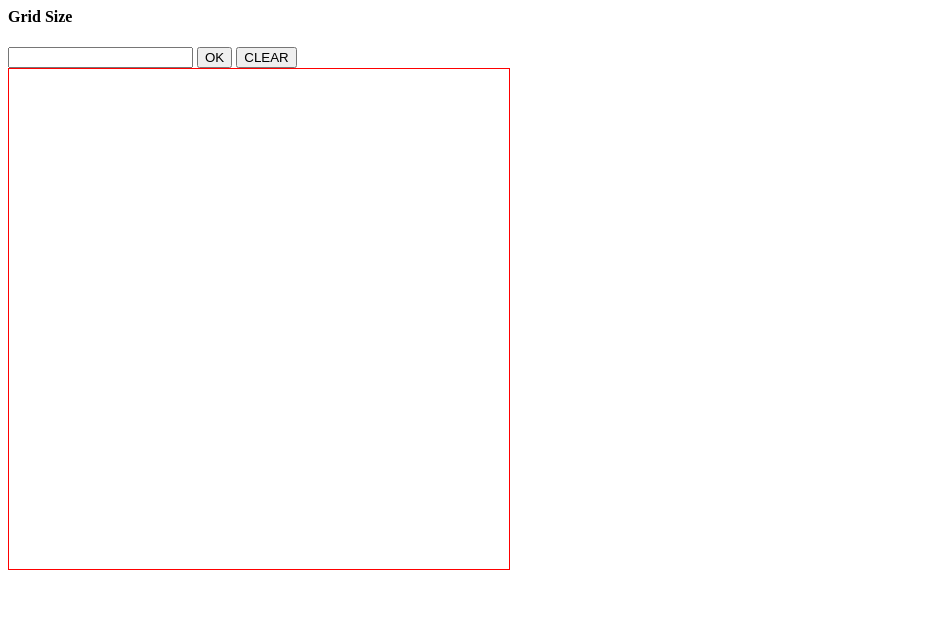
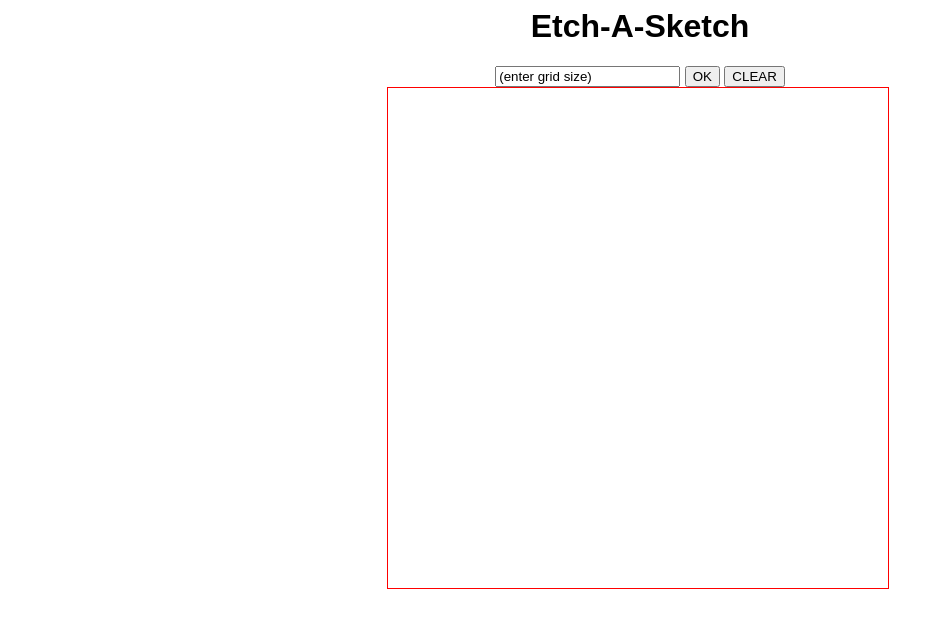
Before and after one commit to pip36/Etch-A-Sketch, a plain HTML site: page index.html in a window 1280 px wide. Shown: the whole page, without its empty margins (0-944 px from the left). Drawn offline with nearby package versions, Linux system fonts and the light colour scheme.

Commit message:
added simple styling elements

```diff
--- a/index.html
+++ b/index.html
@@ -9,10 +9,14 @@
     </head>
 
     <body>
-        <h4> Grid Size </h4>
-        <input id = "sizeinput"> </input>
-        <button id ="ok"> OK </button>
-        <button id = "clear"> CLEAR </button>
+        <h1> Etch-A-Sketch </h1>
+
+
+          <input id = "sizeinput" value = "(enter grid size)"> </input>
+          <button id ="ok"> OK </button>
+          <button id = "clear"> CLEAR </button>
+
+
 
         <div id = "container">
 
--- a/style.css
+++ b/style.css
@@ -1,4 +1,14 @@
+body{
+  text-align: center;
+  font-family: sans-serif;
+}
 
+
+
+h4{
+  float: left;
+  margin-left: 20%;
+}
 
 #container{
   background-color: white;
@@ -6,6 +16,7 @@
   width: 500px;
   height:500px;
   padding: 0;
+  margin-left: 30%;
 }
 .box{
   border: 0px solid black;
```
